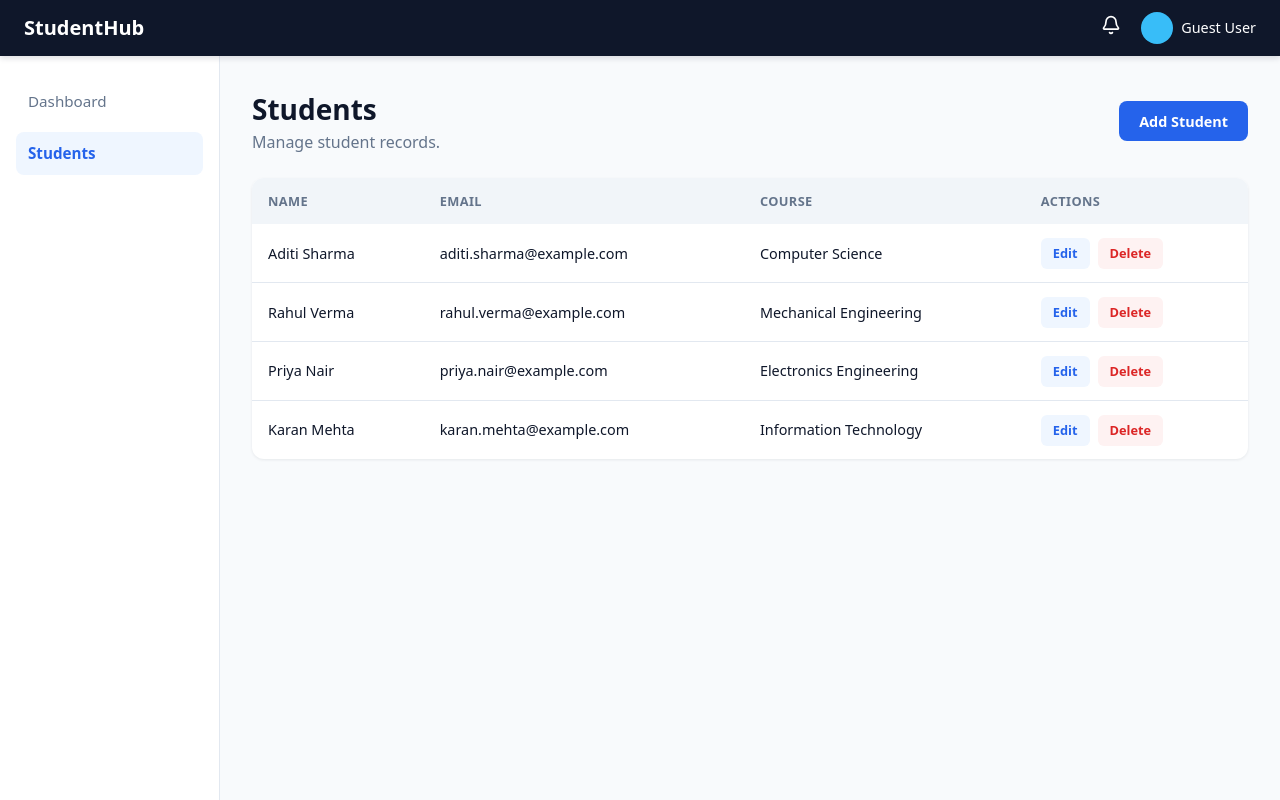
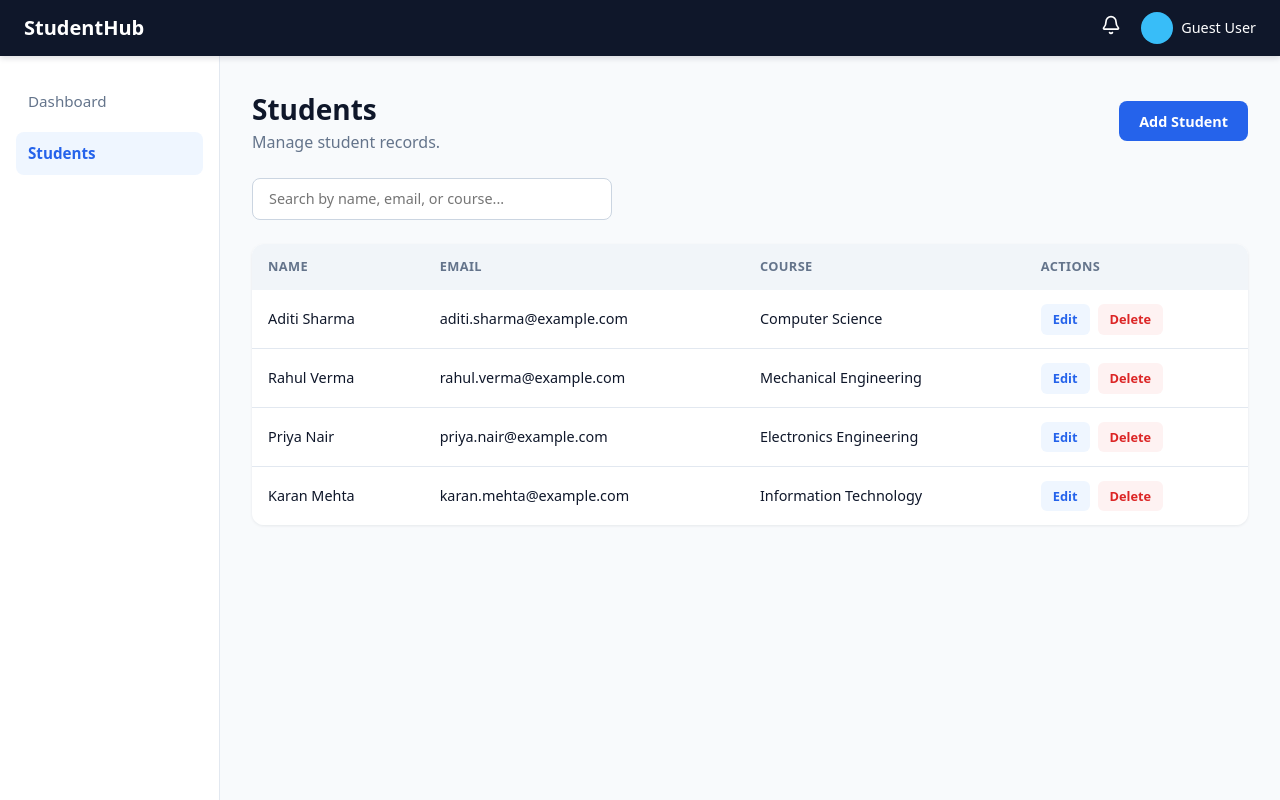
Before and after one commit to manmeet-singh-pb/StudentHub-v2, a React (Vite) app: page /students in a window 1280 px wide. Built offline with nearby package versions, Linux system fonts and the light colour scheme.

Commit message:
refactor: apply Phase 5 mentor polish

```diff
--- a/src/components/students/StudentForm/StudentForm.jsx
+++ b/src/components/students/StudentForm/StudentForm.jsx
@@ -1,28 +1,48 @@
 import { useState, useEffect } from "react";
 import PropTypes from "prop-types";
+import { validateStudent } from "../../../utils/validateStudent.js";
 import styles from "./StudentForm.module.css";
 
-const emptyForm = { name: "", email: "", course: "" };
+const EMPTY_FORM = Object.freeze({
+  name: "",
+  email: "",
+  course: "",
+});
 
-const StudentForm = ({ initialValues, onSubmit, onCancel }) => {
-  const [formData, setFormData] = useState(initialValues || emptyForm);
+const StudentForm = ({ initialValues, onSubmit, onCancel, submitLabel }) => {
+  const [formData, setFormData] = useState(initialValues || EMPTY_FORM);
+  const [touched, setTouched] = useState({});
 
   useEffect(() => {
-    setFormData(initialValues || emptyForm);
+    setFormData(initialValues || EMPTY_FORM);
+    setTouched({});
   }, [initialValues]);
+
+  const errors = validateStudent(formData);
+  const hasErrors = Object.keys(errors).length > 0;
+  const hasBeenTouched = Object.keys(touched).length > 0;
 
   const handleChange = (event) => {
     const { name, value } = event.target;
     setFormData((prev) => ({ ...prev, [name]: value }));
+    setTouched((prev) => ({ ...prev, [name]: true }));
   };
 
   const handleSubmit = (event) => {
     event.preventDefault();
-    onSubmit(formData);
+    setTouched({ name: true, email: true, course: true });
+
+    if (!hasErrors) {
+      onSubmit({
+        name: formData.name.trim(),
+        email: formData.email.trim(),
+        course: formData.course.trim(),
+      });
+    }
   };
 
   return (
-    <form className={styles.form} onSubmit={handleSubmit}>
+    <form className={styles.form} onSubmit={handleSubmit} noValidate>
       <div className={styles.field}>
         <label htmlFor="name" className={styles.label}>
           Name
@@ -31,11 +51,19 @@ const StudentForm = ({ initialValues, onSubmit, onCancel }) => {
           id="name"
           name="name"
           type="text"
+          autoComplete="name"
+          autoFocus
           value={formData.name}
           onChange={handleChange}
           className={styles.input}
-          required
+          aria-invalid={Boolean(touched.name && errors.name)}
+          aria-describedby={errors.name ? "name-error" : undefined}
         />
+        {touched.name && errors.name && (
+          <p id="name-error" className={styles.errorText}>
+            {errors.name}
+          </p>
+        )}
       </div>
 
       <div className={styles.field}>
@@ -46,11 +74,18 @@ const StudentForm = ({ initialValues, onSubmit, onCancel }) => {
           id="email"
           name="email"
           type="email"
+          autoComplete="email"
           value={formData.email}
           onChange={handleChange}
           className={styles.input}
-          required
+          aria-invalid={Boolean(touched.email && errors.email)}
+          aria-describedby={errors.email ? "email-error" : undefined}
         />
+        {touched.email && errors.email && (
+          <p id="email-error" className={styles.errorText}>
+            {errors.email}
+          </p>
+        )}
       </div>
 
       <div className={styles.field}>
@@ -61,11 +96,18 @@ const StudentForm = ({ initialValues, onSubmit, onCancel }) => {
           id="course"
           name="course"
           type="text"
+          autoComplete="off"
           value={formData.course}
           onChange={handleChange}
           className={styles.input}
-          required
+          aria-invalid={Boolean(touched.course && errors.course)}
+          aria-describedby={errors.course ? "course-error" : undefined}
         />
+        {touched.course && errors.course && (
+          <p id="course-error" className={styles.errorText}>
+            {errors.course}
+          </p>
+        )}
       </div>
 
       <div className={styles.actions}>
@@ -76,8 +118,12 @@ const StudentForm = ({ initialValues, onSubmit, onCancel }) => {
         >
           Cancel
         </button>
-        <button type="submit" className={styles.submitButton}>
-          Save
+        <button
+          type="submit"
+          className={styles.submitButton}
+          disabled={hasBeenTouched && hasErrors}
+        >
+          {submitLabel}
         </button>
       </div>
     </form>
@@ -92,6 +138,7 @@ StudentForm.propTypes = {
   }),
   onSubmit: PropTypes.func.isRequired,
   onCancel: PropTypes.func.isRequired,
+  submitLabel: PropTypes.string.isRequired,
 };
 
 export default StudentForm;
--- a/src/components/students/StudentForm/StudentForm.module.css
+++ b/src/components/students/StudentForm/StudentForm.module.css
@@ -29,6 +29,15 @@
   border-color: var(--color-primary);
 }
 
+.input[aria-invalid="true"] {
+  border-color: #dc2626;
+}
+
+.errorText {
+  font-size: 0.8rem;
+  color: #dc2626;
+}
+
 .actions {
   display: flex;
   justify-content: flex-end;
@@ -54,3 +63,8 @@
   font-size: 0.9rem;
   font-weight: 600;
 }
+
+.submitButton:disabled {
+  background-color: #93c5fd;
+  cursor: not-allowed;
+}
--- a/src/components/students/StudentModal/StudentModal.jsx
+++ b/src/components/students/StudentModal/StudentModal.jsx
@@ -4,9 +4,17 @@ import styles from "./StudentModal.module.css";
 const StudentModal = ({ title, onClose, children }) => {
   return (
     <div className={styles.overlay} onClick={onClose}>
-      <div className={styles.modal} onClick={(event) => event.stopPropagation()}>
+      <div
+        className={styles.modal}
+        role="dialog"
+        aria-modal="true"
+        aria-labelledby="student-modal-title"
+        onClick={(event) => event.stopPropagation()}
+      >
         <div className={styles.header}>
-          <h3 className={styles.title}>{title}</h3>
+          <h3 id="student-modal-title" className={styles.title}>
+            {title}
+          </h3>
           <button
             type="button"
             className={styles.closeButton}
--- a/src/components/students/StudentTable/StudentTable.jsx
+++ b/src/components/students/StudentTable/StudentTable.jsx
@@ -2,19 +2,34 @@ import PropTypes from "prop-types";
 import StudentRow from "./StudentRow.jsx";
 import styles from "./StudentTable.module.css";
 
-const StudentTable = ({ students, onEdit, onDelete }) => {
+const StudentTable = ({ students, onEdit, onDelete, isSearchActive = false }) => {
   if (students.length === 0) {
-    return <p className={styles.emptyMessage}>No students found.</p>;
+    return (
+      <div className={styles.emptyState}>
+        <p className={styles.emptyMessage}>
+          {isSearchActive ? "No matching students found." : "No students found."}
+        </p>
+      </div>
+    );
   }
 
   return (
+    <div className={styles.tableWrapper}>
       <table className={styles.table}>
         <thead>
           <tr>
-          <th className={styles.headerCell}>Name</th>
-          <th className={styles.headerCell}>Email</th>
-          <th className={styles.headerCell}>Course</th>
-          <th className={styles.headerCell}>Actions</th>
+            <th scope="col" className={styles.headerCell}>
+              Name
+            </th>
+            <th scope="col" className={styles.headerCell}>
+              Email
+            </th>
+            <th scope="col" className={styles.headerCell}>
+              Course
+            </th>
+            <th scope="col" className={styles.headerCell}>
+              Actions
+            </th>
           </tr>
         </thead>
         <tbody>
@@ -28,6 +43,7 @@ const StudentTable = ({ students, onEdit, onDelete }) => {
           ))}
         </tbody>
       </table>
+    </div>
   );
 };
 
@@ -42,6 +58,7 @@ StudentTable.propTypes = {
   ).isRequired,
   onEdit: PropTypes.func.isRequired,
   onDelete: PropTypes.func.isRequired,
+  isSearchActive: PropTypes.bool,
 };
 
 export default StudentTable;
--- a/src/components/students/StudentTable/StudentTable.module.css
+++ b/src/components/students/StudentTable/StudentTable.module.css
@@ -1,10 +1,14 @@
+.tableWrapper {
+  overflow-x: auto;
+  border-radius: 12px;
+  box-shadow: 0 1px 3px rgba(15, 23, 42, 0.08);
+}
+
 .table {
   width: 100%;
+  min-width: 560px;
   border-collapse: collapse;
   background-color: white;
-  border-radius: 12px;
-  overflow: hidden;
-  box-shadow: 0 1px 3px rgba(15, 23, 42, 0.08);
 }
 
 .headerCell {
@@ -15,13 +19,20 @@
   font-size: 0.8rem;
   text-transform: uppercase;
   letter-spacing: 0.03em;
+  white-space: nowrap;
+}
+
+.emptyState {
+  background-color: white;
+  border-radius: 12px;
+  box-shadow: 0 1px 3px rgba(15, 23, 42, 0.08);
+  padding: 2.5rem 1.5rem;
+  display: flex;
+  align-items: center;
+  justify-content: center;
 }
 
 .emptyMessage {
-  background-color: white;
-  border-radius: 12px;
-  box-shadow: 0 1px 3px rgba(15, 23, 42, 0.08);
-  padding: 1.5rem;
   color: var(--color-text-muted);
   text-align: center;
 }
--- a/src/pages/Students.jsx
+++ b/src/pages/Students.jsx
@@ -1,4 +1,4 @@
-import { useState } from "react";
+import { useState, useMemo } from "react";
 import { useStudents } from "../hooks/useStudents.js";
 import StudentTable from "../components/students/StudentTable/StudentTable.jsx";
 import StudentModal from "../components/students/StudentModal/StudentModal.jsx";
@@ -10,6 +10,20 @@ const Students = () => {
 
   const [isModalOpen, setIsModalOpen] = useState(false);
   const [editingStudent, setEditingStudent] = useState(null);
+  const [searchTerm, setSearchTerm] = useState("");
+
+  const filteredStudents = useMemo(() => {
+    const query = searchTerm.trim().toLowerCase();
+    if (!query) return students;
+
+    return students.filter((student) => {
+      return (
+        student.name.toLowerCase().includes(query) ||
+        student.email.toLowerCase().includes(query) ||
+        student.course.toLowerCase().includes(query)
+      );
+    });
+  }, [students, searchTerm]);
 
   const openAddModal = () => {
     setEditingStudent(null);
@@ -60,10 +74,20 @@ const Students = () => {
         </button>
       </div>
 
+      <input
+        type="text"
+        className={styles.searchInput}
+        placeholder="Search by name, email, or course..."
+        aria-label="Search students"
+        value={searchTerm}
+        onChange={(event) => setSearchTerm(event.target.value)}
+      />
+
       <StudentTable
-        students={students}
+        students={filteredStudents}
         onEdit={openEditModal}
         onDelete={handleDelete}
+        isSearchActive={searchTerm.trim().length > 0}
       />
 
       {isModalOpen && (
@@ -75,6 +99,7 @@ const Students = () => {
             initialValues={editingStudent}
             onSubmit={handleSubmit}
             onCancel={closeModal}
+            submitLabel={editingStudent ? "Update Student" : "Add Student"}
           />
         </StudentModal>
       )}
--- a/src/pages/Students.module.css
+++ b/src/pages/Students.module.css
@@ -28,3 +28,18 @@
   font-size: 0.9rem;
   font-weight: 600;
 }
+
+.searchInput {
+  padding: 0.65rem 1rem;
+  border: 1px solid #cbd5e1;
+  border-radius: 8px;
+  font-size: 0.9rem;
+  font-family: inherit;
+  width: 100%;
+  max-width: 360px;
+}
+
+.searchInput:focus {
+  outline: none;
+  border-color: var(--color-primary);
+}
--- /dev/null
+++ b/src/utils/validateStudent.js
@@ -0,0 +1,25 @@
+const EMAIL_REGEX = /^[^\s@]+@[^\s@]+\.[^\s@]+$/;
+
+export const validateStudent = (formData) => {
+  const errors = {};
+
+  const name = formData.name.trim();
+  const email = formData.email.trim();
+  const course = formData.course.trim();
+
+  if (!name) {
+    errors.name = "Name is required.";
+  }
+
+  if (!email) {
+    errors.email = "Email is required.";
+  } else if (!EMAIL_REGEX.test(email)) {
+    errors.email = "Enter a valid email address.";
+  }
+
+  if (!course) {
+    errors.course = "Course is required.";
+  }
+
+  return errors;
+};
```
Lines whose indentation alone changed are shown as unchanged.
